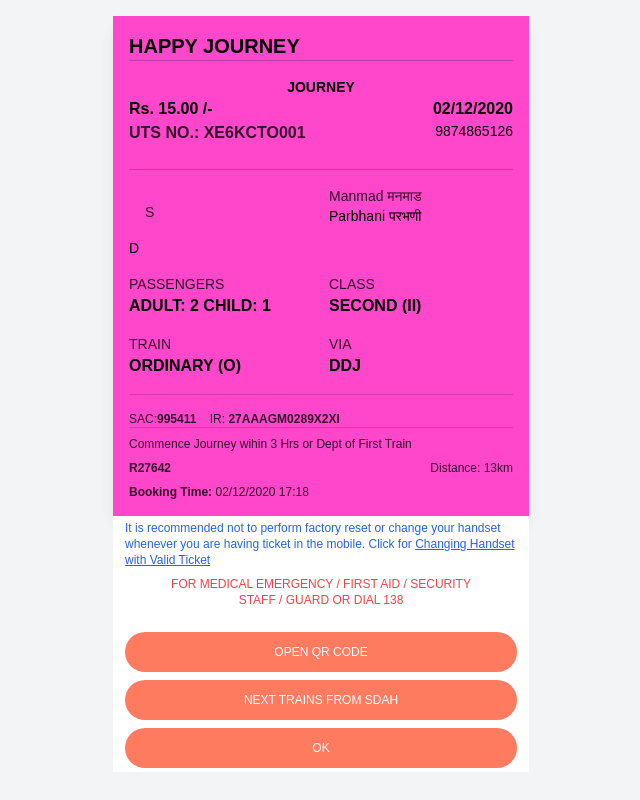
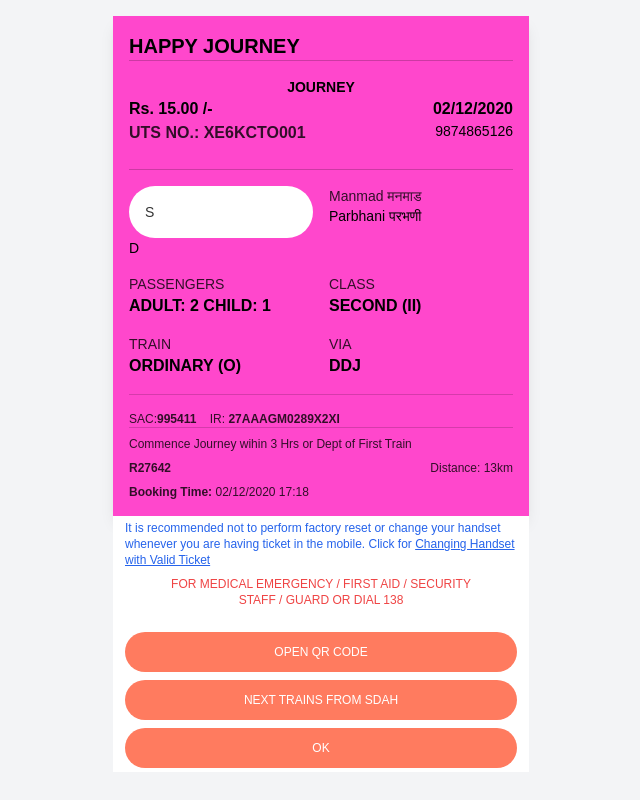
Before and after one commit to ingleshivam/project, a Next.js app: page /trainticket in a window 1280 px wide. Shown: the whole page, without its empty margins (319-959 px from the left). Built offline with nearby package versions, Linux system fonts and the light colour scheme.

Commit message:
Update page.tsx

```diff
--- a/src/app/trainticket/page.tsx
+++ b/src/app/trainticket/page.tsx
@@ -32,7 +32,7 @@ export default function TrainTicket() {
             <div className="space-y-4">
               <div className="grid grid-cols-2 gap-4">
                 <div>
-                  <div className="p-4 rounded-full"><p className="text-sm opacity-80">S</p></div>
+                  <div className="p-4 rounded-full bg-white"><p className="text-sm opacity-80">S</p></div>
                   <p className="text-sm">D</p>
                 </div>
                 <div>
```
